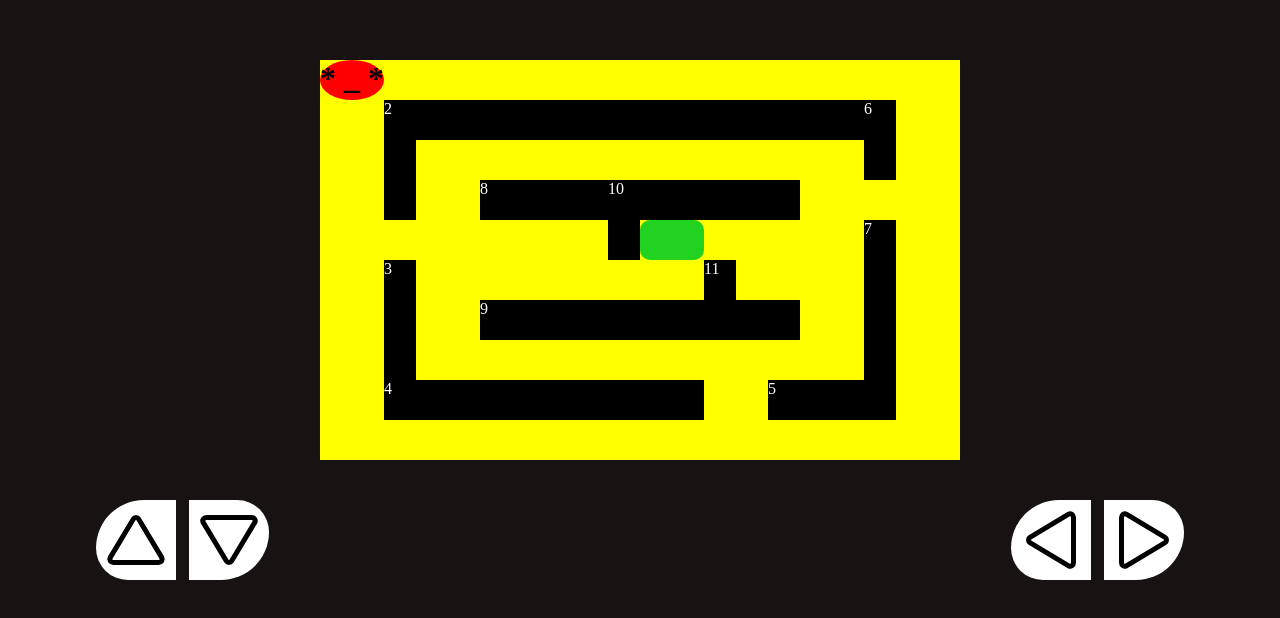
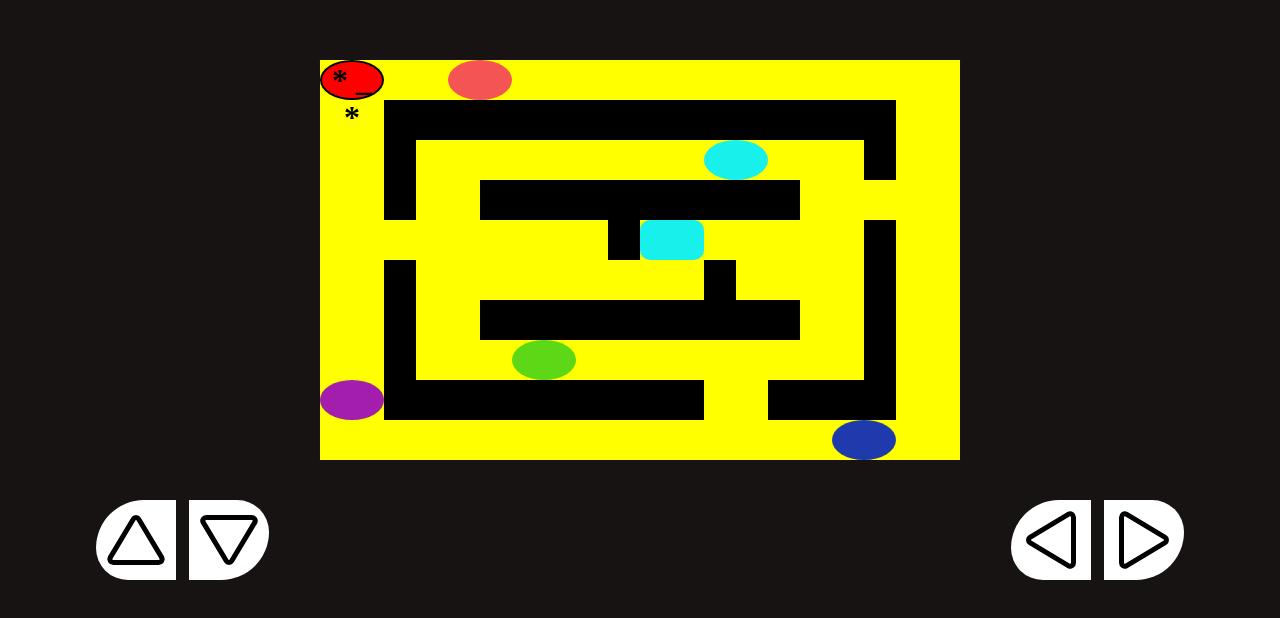
Before and after one commit to TechHarsh05/Color-Changer, a plain HTML site: page index.html in a window 1280 px wide. Shown: the part 140-758 px from the top of the page. Drawn offline with Linux system fonts and the light colour scheme.

Commit message:
Project Complete

```diff
--- a/index.html
+++ b/index.html
@@ -7,20 +7,19 @@
     <link rel="stylesheet" href="style.css">
 </head>
 <body>
-    <section>
+    <section id="Game">
         <div id="runner">* _ *</div>
-        <div class="obstical" id="obstical1">1</div>
-        <div class="obstical" id="obstical2">2</div>
-        <div class="obstical" id="obstical3">3</div>
-        <div class="obstical" id="obstical4">4</div>
-        <div class="obstical" id="obstical5">5</div>
-        <div class="obstical" id="obstical6">6</div>
-        <div class="obstical" id="obstical7">7</div>
-        <div class="obstical" id="obstical8">8</div>
-        <div class="obstical" id="obstical9">9</div>
-        <div class="obstical" id="obstical10">10</div>
-        <div class="obstical" id="obstical11">11</div>
-        <div id="over"></div>
+        <div class="obstical" id="obstical1"></div>
+        <div class="obstical" id="obstical2"></div>
+        <div class="obstical" id="obstical3"></div>
+        <div class="obstical" id="obstical4"></div>
+        <div class="obstical" id="obstical5"></div>
+        <div class="obstical" id="obstical6"></div>
+        <div class="obstical" id="obstical7"></div>
+        <div class="obstical" id="obstical8"></div>
+        <div class="obstical" id="obstical9"></div>
+        <div class="obstical" id="obstical10"></div>
+        <div class="obstical" id="obstical11"></div>
     </section>
     <img id="up" src="assets/arrow.svg" alt="arrowUp">
     <img id="down" src="assets/arrow.svg" alt="arrowDown">
--- a/script.js
+++ b/script.js
@@ -1,8 +1,46 @@
-let box = document.getElementById('runner')
-let up = document.getElementById('up')
-let down = document.getElementById('down')
-let left = document.getElementById('left')
-let right = document.getElementById('right')
+let runner = document.getElementById('runner');
+let up = document.getElementById('up');
+let down = document.getElementById('down');
+let left = document.getElementById('left');
+let right = document.getElementById('right');
+
+let Game = document.getElementById('Game');
+let over = document.createElement('div');
+let c1 = document.createElement('span');
+let c2 = document.createElement('span');
+let c3 = document.createElement('span');
+let c4 = document.createElement('span');
+let c5 = document.createElement('span');
+
+over.id = 'over';
+c1.id = 'c1';
+c2.id = 'c2';
+c3.id = 'c3';
+c4.id = 'c4';
+c5.id = 'c5';
+Game.append(over, c1, c2, c3, c4, c5);
+
+c1.classList = 'colorChanger';
+c2.classList = 'colorChanger';
+c3.classList = 'colorChanger';
+c4.classList = 'colorChanger';
+c5.classList = 'colorChanger';
+
+
+// runner.style.color = 'background-color:white';
+runner.style.background = 'red'
+c1.style.background = "rgb(244, 84, 84)";
+c2.style.background = "rgb(93, 216, 22)";
+c3.style.background = "rgb(30, 58, 173)";
+c4.style.background = "rgb(24, 240, 236)";
+c5.style.background = "rgb(163, 30, 173)";
+
+let color = Math.floor(Math.random()*5);
+if (color === 0) {over.style.cssText = c1.style.cssText}
+else if (color === 1) {over.style.cssText = c2.style.cssText}
+else if (color === 2) {over.style.cssText = c5.style.cssText}
+else if (color === 3) {over.style.cssText = c3.style.cssText}
+else if (color === 4) {over.style.cssText = c4.style.cssText};
 
 let lside = 50;
 let tside = 0;
@@ -30,7 +68,7 @@ window.addEventListener('keydown', (event) => {
         else if(tside === 50 && !(lside < 20) && lside <= 70 ){}
         else if(tside === 70 && !(lside < 15) && lside <= 55 ){}
         else if(tside === 70 && !(lside < 65) && lside <= 75 ){}
-            else{ tside = tside + move; }}
+        else{ tside = tside + move; };};
 
     if(lside!==0 && event.key === "ArrowLeft"){
         if(lside === 15 && !(tside < 20) && tside <= 35 ){}
@@ -42,7 +80,7 @@ window.addEventListener('keydown', (event) => {
         else if(lside === 75 && !(tside < 55) && tside <= 65 ){}
         else if(lside === 90 && !(tside < 5) && tside <= 25 ){}
         else if(lside === 90 && !(tside < 35) && tside <= 85 ){}
-            else{lside = lside - move;}}
+        else{lside = lside - move;};};
 
     if(lside!==90 && event.key === "ArrowRight"){
         if(lside === 0 && !(tside < 5) && tside <= 35 ){}
@@ -54,9 +92,21 @@ window.addEventListener('keydown', (event) => {
         else if(lside === 60 && !(tside < 75) && tside <= 85 ){}
         else if(lside === 75 && !(tside < 20) && tside <= 25 ){}
         else if(lside === 75 && !(tside < 35) && tside <= 70 ){}
-                else{lside = lside + move;}}
+        else{lside = lside + move;};};
 
-    box.style.left = lside + "%";
-    box.style.top = tside + "%";
+        if(lside === 50 && tside === 40){
+            if(runner.style.background === over.style.background){
+                setTimeout(function () {alert('you won');},500);}
+            else{setTimeout(function () {alert('Not Match');},500);}
+        }
+    if(lside === 20 && tside === 0){runner.style.background= c1.style.background}
+    if(lside === 30 && tside === 70){runner.style.background = c2.style.background}
+    if(lside === 80 && tside === 90){runner.style.background = c3.style.background}
+    if(lside === 60 && tside === 20){runner.style.background = c4.style.background}
+    if(lside === 0 && tside === 80){runner.style.background= c5.style.background}
+
+
+    runner.style.left = lside + "%";
+    runner.style.top = tside + "%";
 
 })
--- a/style.css
+++ b/style.css
@@ -11,7 +11,7 @@ body{
     align-items: center;
     justify-content: center;
 }
-section{
+#Game{
     height: 50vh;
     width: 50vw;
     background-color: yellow;
@@ -22,9 +22,10 @@ section{
 #runner{
     height: 5vh;
     width: 5vw;
-    background-color: red;
+    /* background-color: red; */
     position: relative;
     border-radius: 50%;
+    border: 2px solid black;
     text-align: center;
     font-size: 2em;
     font-weight: 700;
@@ -101,17 +102,37 @@ section{
     margin-top: 20vh;
     height: 5vh;
     width: 5vw;
-    background-color: rgb(33, 210, 33);
+    /* background-color: rgb(33, 210, 33); */
     left: 20vw;
     z-index: 0;
     border-radius: 10px;
 }
 
+.colorChanger{
+    position: relative;
+    height: 5vh;
+    width: 5vw;
+    border-radius: 50%;
+}
+#c2{
+    margin-top: 35vh;
+}
+#c3{
+    margin-top: 45vh;
+    left: 20vw;
+}
+#c4{
+    left: 5vw;
+    margin-top: 10vh;
+}
+#c5{
+    margin-top: 40vh;
+    right: 30vw;
+}
 img{
     background-color: white;
     margin-top: 70vh;
     height: 10vh;
-    color: white;
     cursor: pointer;
 }
 
```
Lines whose indentation alone changed are shown as unchanged.
